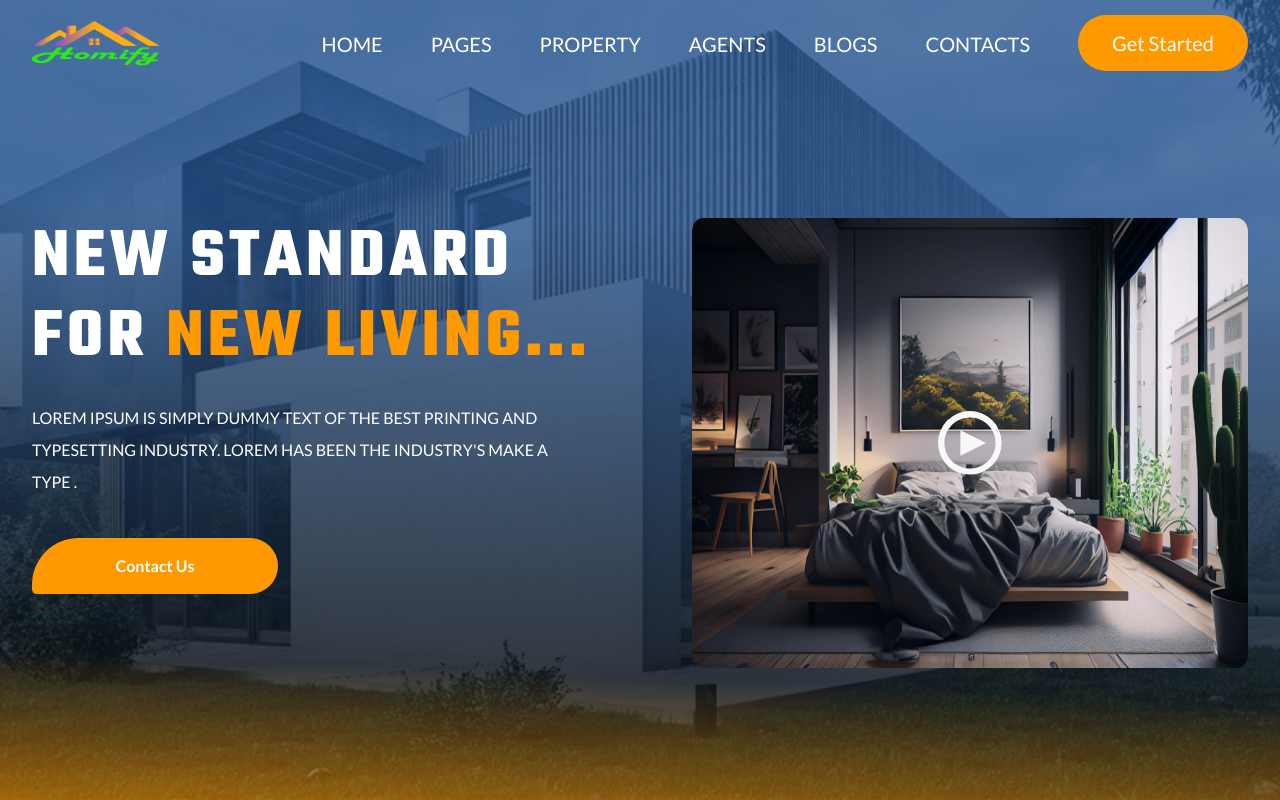
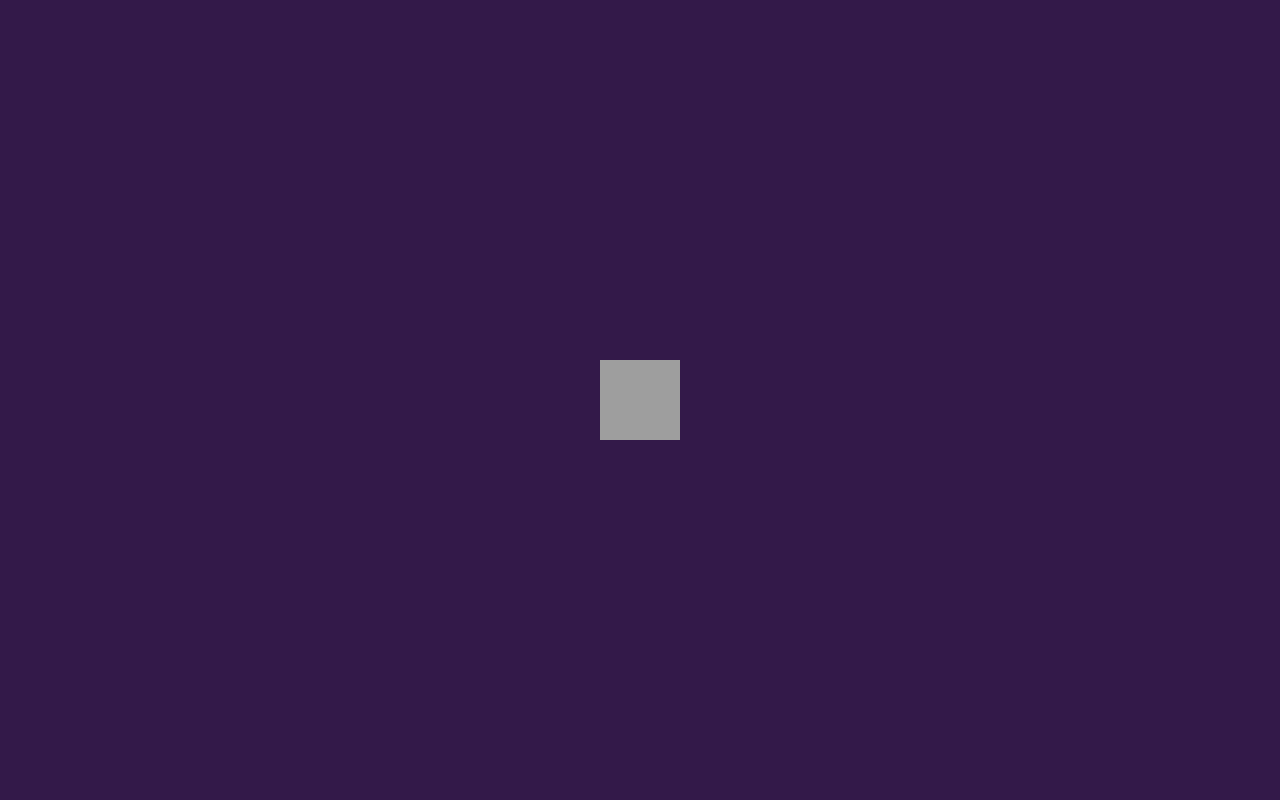
Before and after one commit to hasibulhasananik40420/Homify, a React (Vite) app: page /home-two in a window 1280 px wide. Shown: the top 800 px of the page. Built offline with nearby package versions, Linux system fonts and the light colour scheme; grey boxes are pictures that could not be loaded.

Commit message:
Preloader Added

```diff
--- a/src/App.jsx
+++ b/src/App.jsx
@@ -1,11 +1,12 @@
 import { RouterProvider } from 'react-router-dom'
 import routes from './Routes/routes'
+import Preloader from './components/Preloader/Preloader'
 
 const App = () => {
 
   return (
     <div>
-
+      <Preloader/>
        {/*************** app page start here  ****************/}
       <RouterProvider router={routes} />
 
--- a/src/Main/Main.jsx
+++ b/src/Main/Main.jsx
@@ -3,6 +3,7 @@ import Navbar from "../components/Navbar/Navbar";
 import Footer from "../components/Footer/Footer";
 import ScrollToTop from "../components/ScrollToTop/ScrollToTop";
 import { useEffect } from "react";
+import Preloader from "../components/Preloader/Preloader";
 
 const Main = () => {
   const { pathname } = useLocation();
--- a/src/Pages/HomePage/Header/Header.jsx
+++ b/src/Pages/HomePage/Header/Header.jsx
@@ -10,7 +10,7 @@ const Header = () => {
       <NavbarTwo />
         <div className="lg:flex 2xl:gap-14 lg:gap-20  mx-auto lg:px-8 2xl:px-8 px-4 md:px-8">
 
-         <div className="2xl:mt-16 lg:mt-[40px] md:mt-[90px] mt-[50px] w-full">
+         <div className="2xl:mt-16 lg:mt-[40px] md:mt-[90px] 2Issue:mt-2 mt-[50px] w-full">
          <h1 className="text1 2xl:text-[82px] lg:text-[56px] md:text-[76px] text-[32px]  font-bold font-Teko 2xl:leading-[110px] lg:leading-[70px] md:leading-[90px] leading-[46px] tracking-[2.46px] 2xl:w-[821px] lg:w-[630px] w-full">
           The Real Destination to Buy and Sell your Properties.
           </h1>
@@ -33,7 +33,7 @@ const Header = () => {
 
 
          <div className="w-full">
-          <img className="2xl:w-[730px] 2xl:h-[650px] lg:w-[560px] lg:h-[500px] md:w-[600px] md:h-[520px] md:mx-auto lg:mx-0 2xl:mx-0  md:mt-24 md:mb-24 mb-24 lg:mb-0 2xl:mb-0 lg:mt-2 2xl:mt-2 mt-20 w-full h-full" src={heroImage} alt="" />
+          <img className="2xl:w-[730px] 2Issue:h-[550px] 2Issue:mt-[36px] 2xl:h-[650px] lg:w-[560px] lg:h-[500px] md:w-[600px] md:h-[520px] md:mx-auto lg:mx-0 2xl:mx-0  md:mt-24 md:mb-24 mb-24 lg:mb-0 2xl:mb-0 lg:mt-2 2xl:mt-2 mt-20 w-full h-full" src={heroImage} alt="" />
          </div>
 
 
--- a/src/components/Navbar/Navbar.jsx
+++ b/src/components/Navbar/Navbar.jsx
@@ -10,7 +10,7 @@ const Navbar = () => {
       // ******************* navbar part start here *******************
     <div className=" h-[70px] 2xl:h-[86px] bg-white " >
       <div style={{ boxShadow: "0px 4px 45px 0px rgba(181, 179, 179, 0.30)" }}
-        className="fixed top-0 left-0 right-0 z-50  bg-white  lg:px-8   2xl:px-8 px-4 md:px-8 lg:block 2xl:block hidden"
+        className="fixed top-0 left-0 right-0 z-30  bg-white  lg:px-8   2xl:px-8 px-4 md:px-8 lg:block 2xl:block hidden"
 
       >
         <div className="flex justify-between items-center h-[70px] 2xl:h-[86px] max-w-[1680px] mx-auto">
--- a/src/components/Navbar/NavbarTwo.jsx
+++ b/src/components/Navbar/NavbarTwo.jsx
@@ -20,7 +20,7 @@ const NavbarTwo = () => {
   return (
     <div className={`h-[86px] `}>
       <div
-        className={`${scrollPosition > 0 ? 'navbar-bg ' : ''} fixed top-0 left-0 right-0 z-50  lg:px-8 2xl:px-8 px-4 md:px-8 lg:block 2xl:block hidden ` }
+        className={`${scrollPosition > 0 ? 'navbar-bg ' : ''} fixed top-0 left-0 right-0 z-30  lg:px-8 2xl:px-8 px-4 md:px-8 lg:block 2xl:block hidden ` }
 
       >
         <div className="flex justify-between items-center h-[86px] max-w-[1680px] mx-auto">
--- /dev/null
+++ b/src/components/Preloader/Preloader.jsx
@@ -0,0 +1,15 @@
+import React, { useEffect, useState } from "react";
+
+const Preloader = () => {
+    const [display , setDisplay ] = useState('flex')
+    useEffect(()=>{
+            window.addEventListener("load" , () => {
+                setDisplay('hidden')
+            })
+    }, [])
+  return <div className={`${display} w-full min-h-screen  justify-center items-center  bg-[#331949] !z-50 overflow-y-hidden fixed top-0`}>
+    <img className="w-20 h-20  " src="https://media3.giphy.com/media/NgEAblIYpqSlwpj15O/giphy.gif?cid=6c09b952zbqcynkyb8npq8cusnnsa5nr3e6e4ydfhhes2km2&ep=v1_stickers_related&rid=giphy.gif&ct=s" alt="" />
+  </div>;
+};
+
+export default Preloader;
--- a/tailwind.config.js
+++ b/tailwind.config.js
@@ -20,7 +20,8 @@ export default {
         md: '667px',
         lg: '1024px',
         xl: '1280px',
-       '2xl': '1440px'
+       '2xl': '1440px',
+       '2Issue': {'min': '1500px', 'max': '1600px'},
       },
 
 
```
